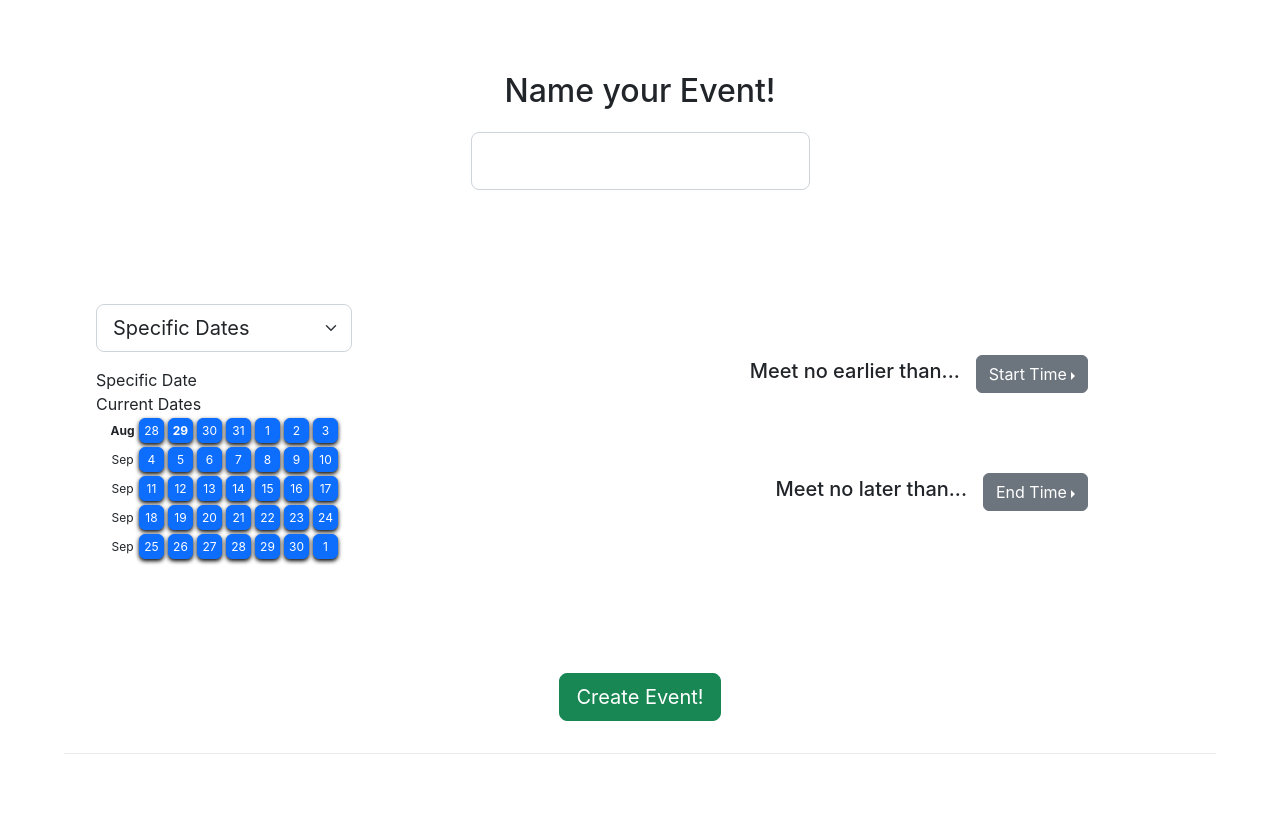
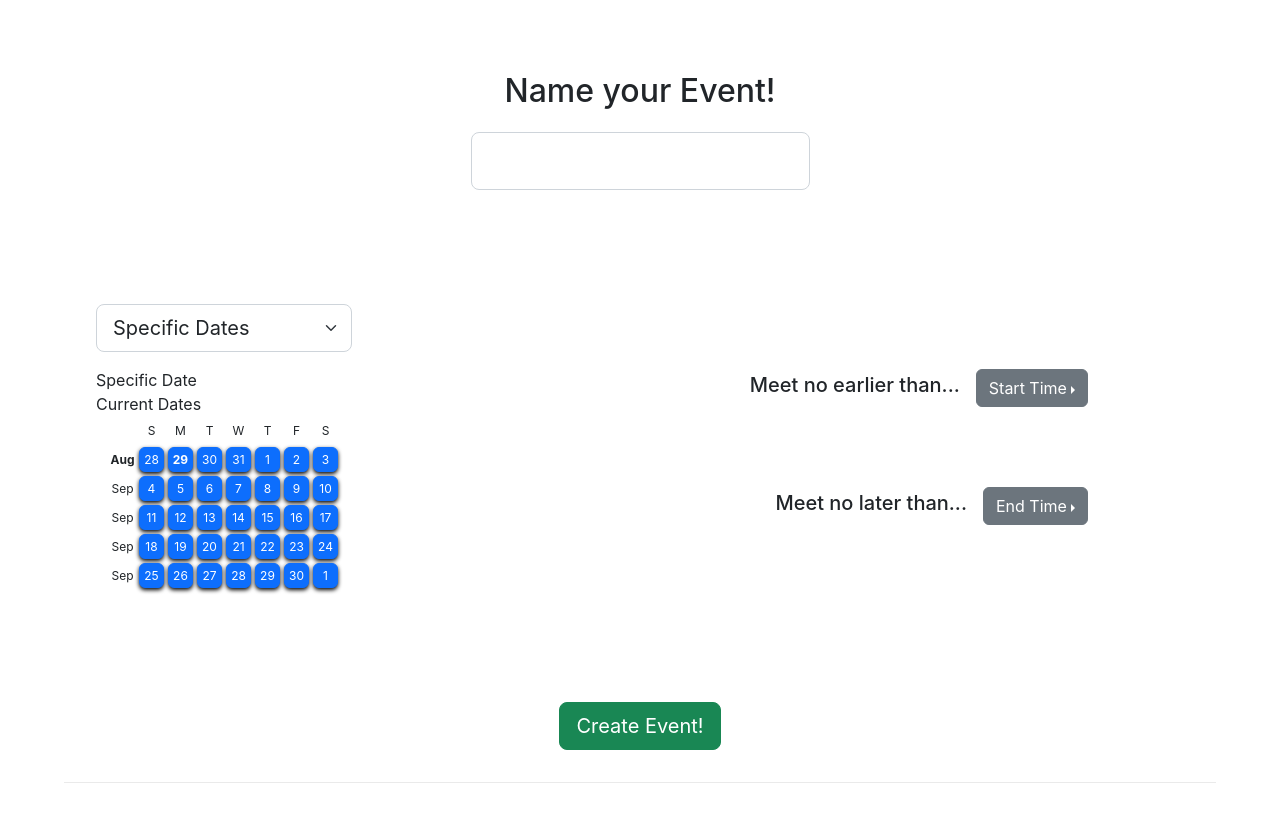
Before and after one commit to agao1224/findatime-frontend, a Next.js app: page / in a window 1280 px wide. Shown: the top 822 px of the page. Built offline with nearby package versions, Linux system fonts and the light colour scheme.

Commit message:
modularized components for the Specific Dates schedule, and now we have the months on the side of the weeks, including the days on top of each column of week

```diff
--- a/components/AvailabilitySelector/CreateDates/CreateDates.js
+++ b/components/AvailabilitySelector/CreateDates/CreateDates.js
@@ -1,6 +1,8 @@
 import React from 'react'
 import moment from 'moment'
-import DateBoxes from '../DateBoxes/DateBoxes'
+import Dates from '../ScheduleComponents/Dates/Dates'
+import DaysRow from '../ScheduleComponents/DaysRow/DaysRow'
+
 
 const CreateDates = () => {
     /**
@@ -73,11 +75,12 @@ const CreateDates = () => {
     return (
         <div>
             Current Dates
-            <DateBoxes week={weeks[0]} flagToday={true} today={currentDay}/>
-            <DateBoxes week={weeks[1]} flagToday={false}/>
-            <DateBoxes week={weeks[2]} flagToday={false}/>
-            <DateBoxes week={weeks[3]} flagToday={false}/>
-            <DateBoxes week={weeks[4]} flagToday={false}/>
+            <DaysRow />
+            <Dates week={weeks[0]} flagToday={true} today={currentDay}/>
+            <Dates week={weeks[1]} />
+            <Dates week={weeks[2]} />
+            <Dates week={weeks[3]} />
+            <Dates week={weeks[4]} />
         </div>
     )
 }
--- /dev/null
+++ b/components/AvailabilitySelector/ScheduleComponents/Dates/Dates.js
@@ -0,0 +1,33 @@
+import React from 'react'
+import styles from "./Dates.module.css"
+import Month from "../Month/Month"
+
+const Dates = ({week, flagToday=false, today}) => {
+    const dateStyle = ["btn", "btn-primary", "rounded", styles["btn_square_date"]].join(" ")
+    const monthStyle = ["btn", "btn-white", "rounded", "border-0", styles["btn_square_month"]].join(" ")
+
+    /**
+     * map over the dates, and return buttons for each date,
+     * highlighting today as well.
+     */
+    const convertDates = () => week.map((date, day) => {
+        const dateNum = date.split('/')[1]
+        return (
+            (flagToday && day === today)
+            ? <button key={day} type="button" className={dateStyle}><b>{dateNum}</b></button>
+            : <button key={day} type="button" className={dateStyle}>{dateNum}</button>)
+    })
+
+    return (
+            <div className="container">
+                <div className="row">
+                    <div className="col">
+                        <Month flagToday={flagToday} week={week}/>
+                        {convertDates()}
+                    </div>
+                </div>
+            </div>
+    )
+}
+
+export default Dates
--- /dev/null
+++ b/components/AvailabilitySelector/ScheduleComponents/Dates/Dates.module.css
@@ -0,0 +1,20 @@
+.btn_square_date {
+    width: 25px;
+    height:25px;
+    text-align: center;
+    margin: 2px;
+    padding: 0px;
+    font-size:12px;
+    /* border-radius: 20%; */
+    cursor: pointer;
+    box-shadow: 0 2px 4px black;
+}
+
+.btn_square_daysRow {
+    width: 25px;
+    height:25px;
+    text-align: center;
+    margin: 2px;
+    padding: 0px;
+    font-size:12px;
+}
--- /dev/null
+++ b/components/AvailabilitySelector/ScheduleComponents/DaysRow/DaysRow.js
@@ -0,0 +1,26 @@
+import React from 'react'
+import styles from "./DaysRow.module.css"
+
+
+const DaysRow = () => {
+    const daysRowStyle = ["btn", "btn-white", "rounded", "border-0", styles["btn_square_daysRow"]].join(" ")
+
+    const showDaysRow = () => {
+        const days = ['','S', 'M', 'T', "W", "T", 'F', 'S']
+        return days.map((day) => {
+            return <button type="button" className={daysRowStyle}>{day}</button>
+        })
+    }
+
+    return (
+        <div className="container">
+            <div className="row">
+                <div className="col">
+                    {showDaysRow()}
+                </div>
+            </div>
+        </div>
+)
+}
+
+export default DaysRow
--- /dev/null
+++ b/components/AvailabilitySelector/ScheduleComponents/DaysRow/DaysRow.module.css
@@ -0,0 +1,8 @@
+.btn_square_daysRow {
+    width: 25px;
+    height:25px;
+    text-align: center;
+    margin: 2px;
+    padding: 0px;
+    font-size:12px;
+}
--- /dev/null
+++ b/components/AvailabilitySelector/ScheduleComponents/Month/Month.js
@@ -0,0 +1,38 @@
+import React from 'react'
+import styles from './Month.module.css'
+
+const Month = ({week, flagToday}) => {
+    const monthStyle = ["btn", "btn-white", "rounded", "border-0", styles["btn_square_month"]].join(" ")
+
+    const months = {
+        "1" : "Jan",
+        "2" : "Feb",
+        "3" : "Mar",
+        "4" : "Apr",
+        "5" : "May",
+        "6" : "Jun",
+        "7" : "Jul",
+        "8" : "Aug",
+        "9" : "Sep",
+        "10" : "Oct",
+        "11" : "Nov",
+        "12" : "Dec"
+    }
+
+    /**
+     * Return a button for the current week's month, and highlighting
+     * the current month.
+     */
+    const findMonth = () => {
+        const month = months[week[0].split('/')[0]]
+        return (
+            flagToday
+            ? <button value={month} type="button" className={monthStyle}><strong>{month}</strong></button>
+            : <button value={month} type="button" className={monthStyle}>{month}</button>
+            )
+    }
+
+    return findMonth()
+}
+
+export default Month
--- /dev/null
+++ b/components/AvailabilitySelector/ScheduleComponents/Month/Month.module.css
@@ -0,0 +1,8 @@
+.btn_square_month {
+    width: 25px;
+    height:25px;
+    text-align: center;
+    margin: 2px;
+    padding: 0px;
+    font-size:12px;
+}
```
